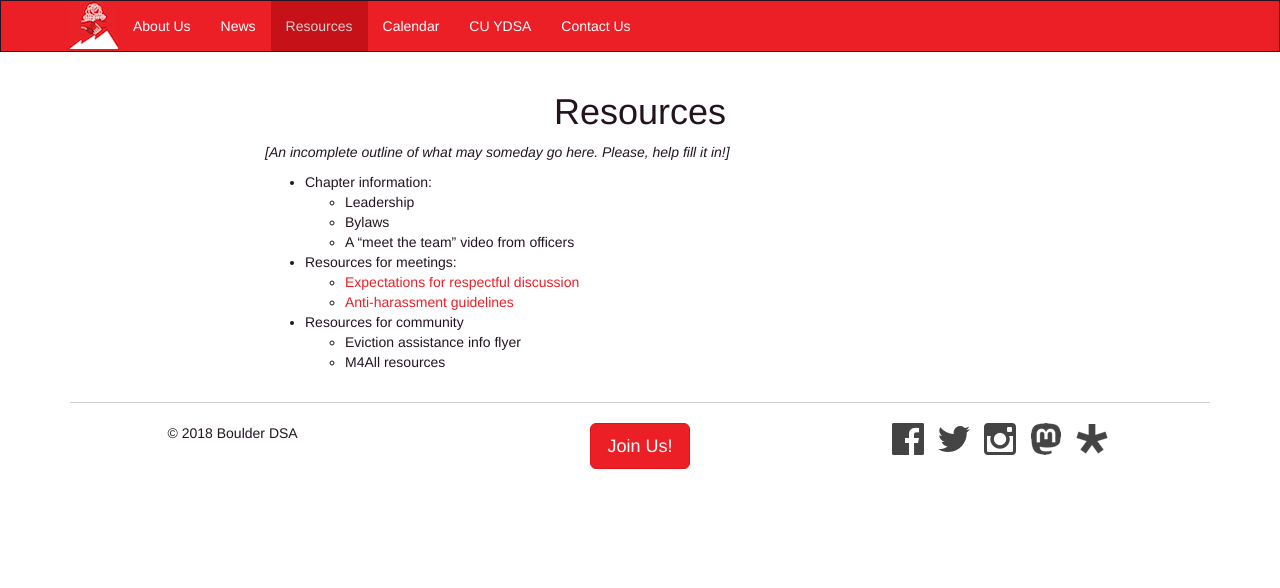
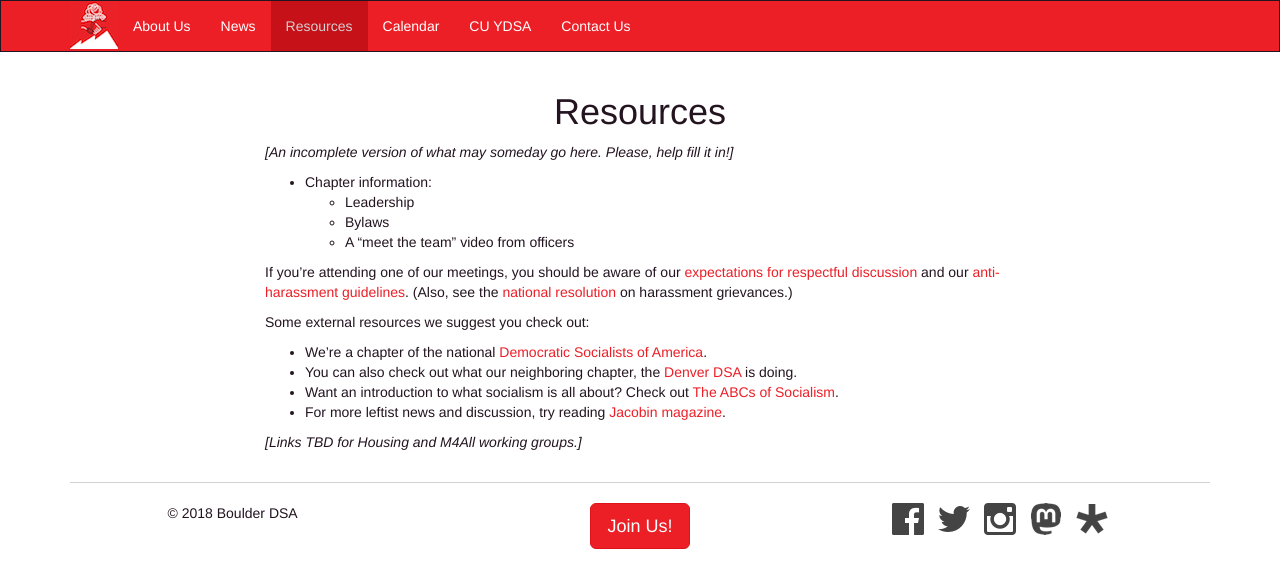
Before and after one commit to boulderdsa/boulderdsa.github.io, a Jekyll site: the page built from resources.md, in a window 1280 px wide. Shown: the top 588 px of the page. Built offline with Jekyll 4.4.1, drawn with Linux system fonts in a browser that asks for light colours.

Commit message:
Filling in some of the resources page...

```diff
--- a/resources.md
+++ b/resources.md
@@ -2,15 +2,20 @@
 title: Resources
 ---
 
-_[An incomplete outline of what may someday go here.  Please, help fill it in!]_
+_[An incomplete version of what may someday go here.  Please, help fill it in!]_
 
 * Chapter information:
 	* Leadership
 	* Bylaws
 	* A “meet the team” video from officers
-* Resources for meetings:
-	* [Expectations for respectful discussion]({% link resources/discussion.md %})
-	* [Anti-harassment guidelines]({% link resources/harassment.md %})
-* Resources for community
-	* Eviction assistance info flyer
-	* M4All resources
+
+If you're attending one of our meetings, you should be aware of our [expectations for respectful discussion]({% link resources/discussion.md %}) and our [anti-harassment guidelines]({% link resources/harassment.md %}). (Also, see the [national resolution](https://docs.google.com/document/d/14PXU8_0eKmPG_8GSVVyHurorNcNPOQN_mq-mAdCOUao/edit) on harassment grievances.)
+
+Some external resources we suggest you check out:
+* We're a chapter of the national [Democratic Socialists of America](http://www.dsausa.org).
+* You can also check out what our neighboring chapter, the [Denver DSA](https://www.denverdsa.org) is doing.
+* Want an introduction to what socialism is all about? Check out [The ABCs of Socialism](https://s3.jacobinmag.com/issues/jacobin-abcs.pdf).
+* For more leftist news and discussion, try reading [Jacobin magazine](https://www.jacobinmag.com/).
+
+
+_[Links TBD for Housing and M4All working groups.]_
```
